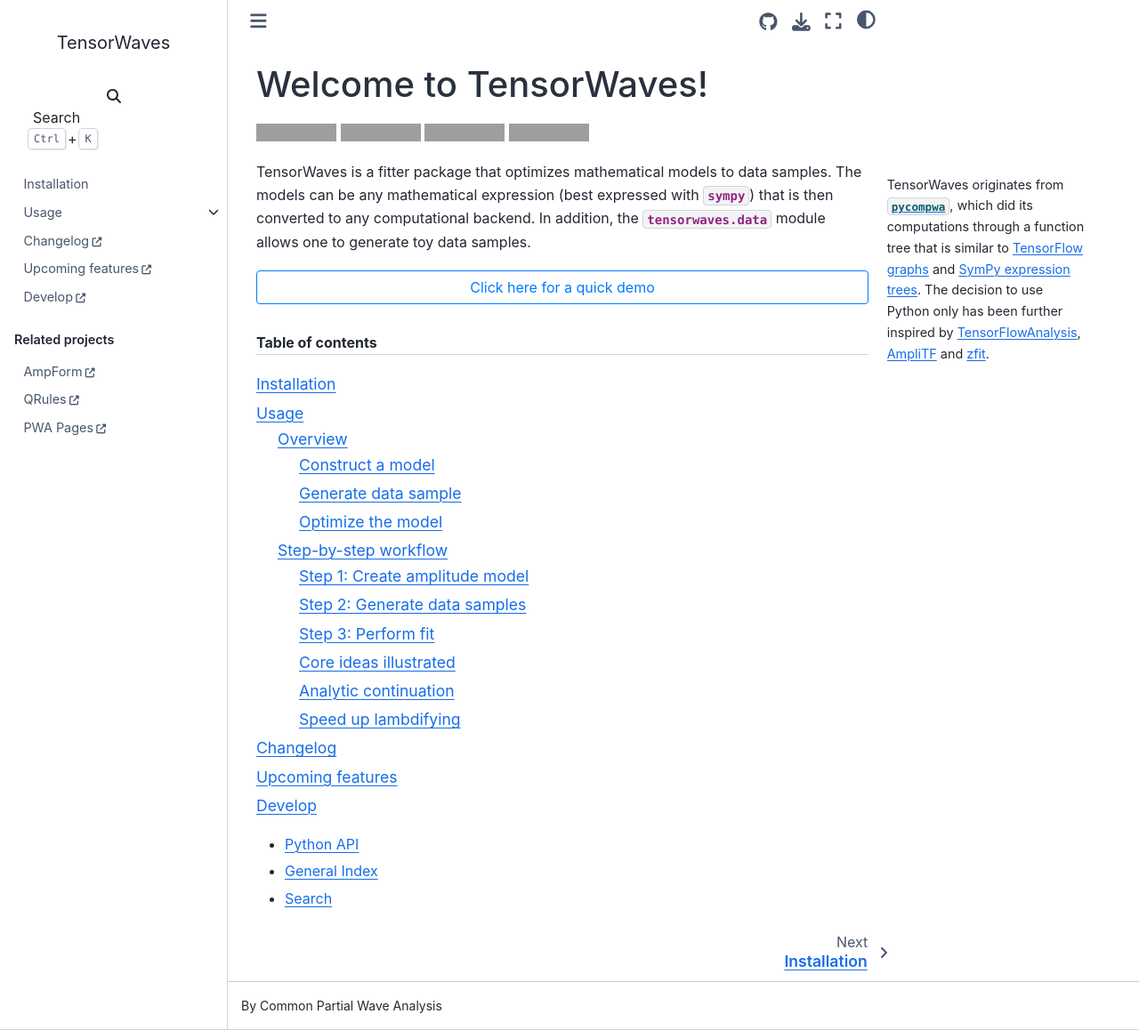
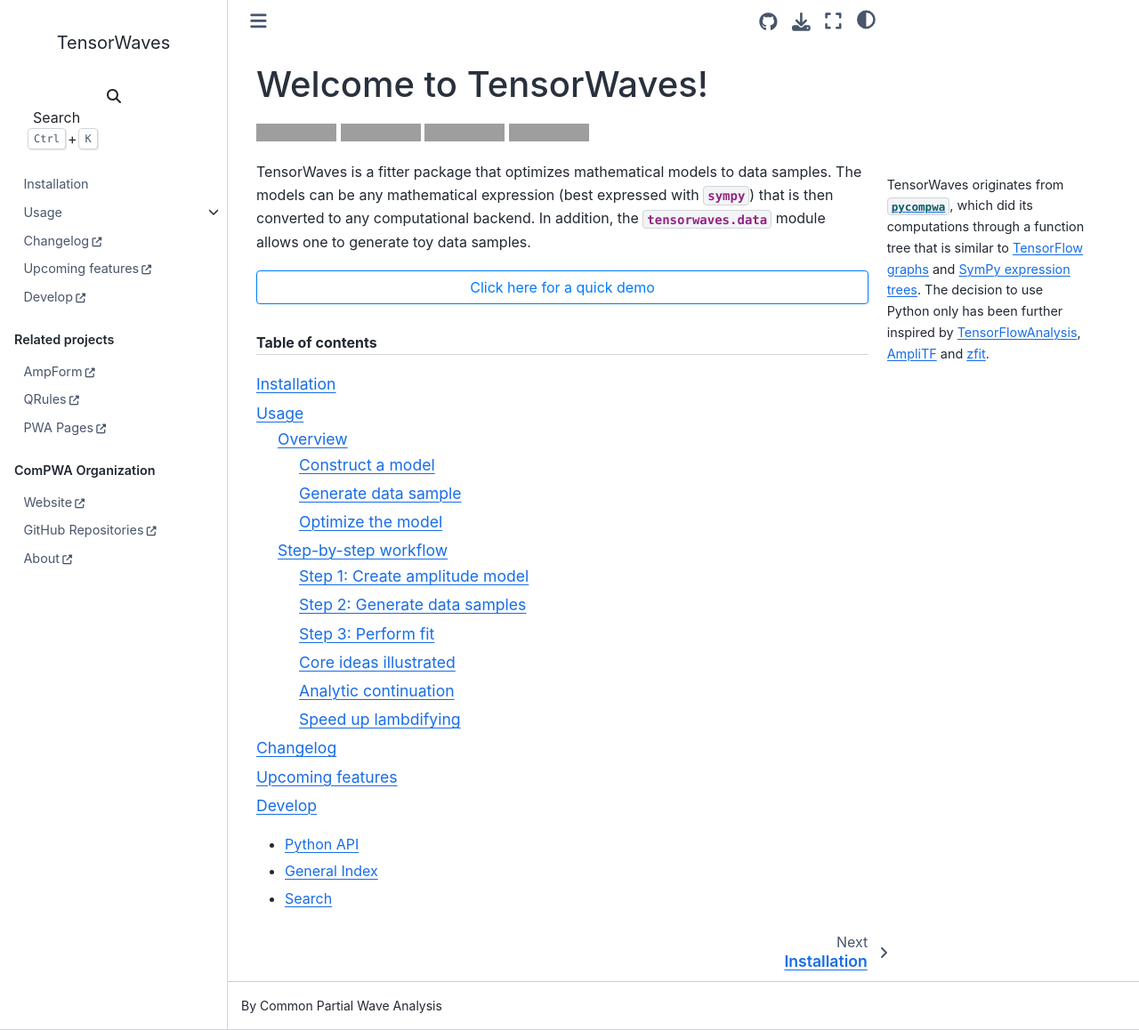
Before and after one commit to ComPWA/tensorwaves, a Sphinx documentation site: the page built from docs/index.md, in a window 1280 px wide and 1158 px high. Shown: the whole window at 89% size. Built offline with Sphinx 7.4.7 and the Sphinx Book theme 1.1.4, drawn with Linux system fonts in a browser that asks for light colours; pages that are not in the unit, such as notebooks, are missing from menus; the version number could not be read and is left out; grey boxes are pictures that could not be loaded.

Commit message:
docs: add links to ComPWA organization

````diff
--- a/docs/index.md
+++ b/docs/index.md
@@ -66,3 +66,13 @@
 QRules <https://qrules.readthedocs.io>
 PWA Pages <https://pwa.readthedocs.io>
 ```
+
+```{toctree}
+---
+caption: ComPWA Organization
+hidden:
+---
+Website <https://compwa-org.readthedocs.io>
+GitHub Repositories <https://github.com/ComPWA>
+About <https://compwa-org.readthedocs.io/en/stable/about.html>
+```
````
